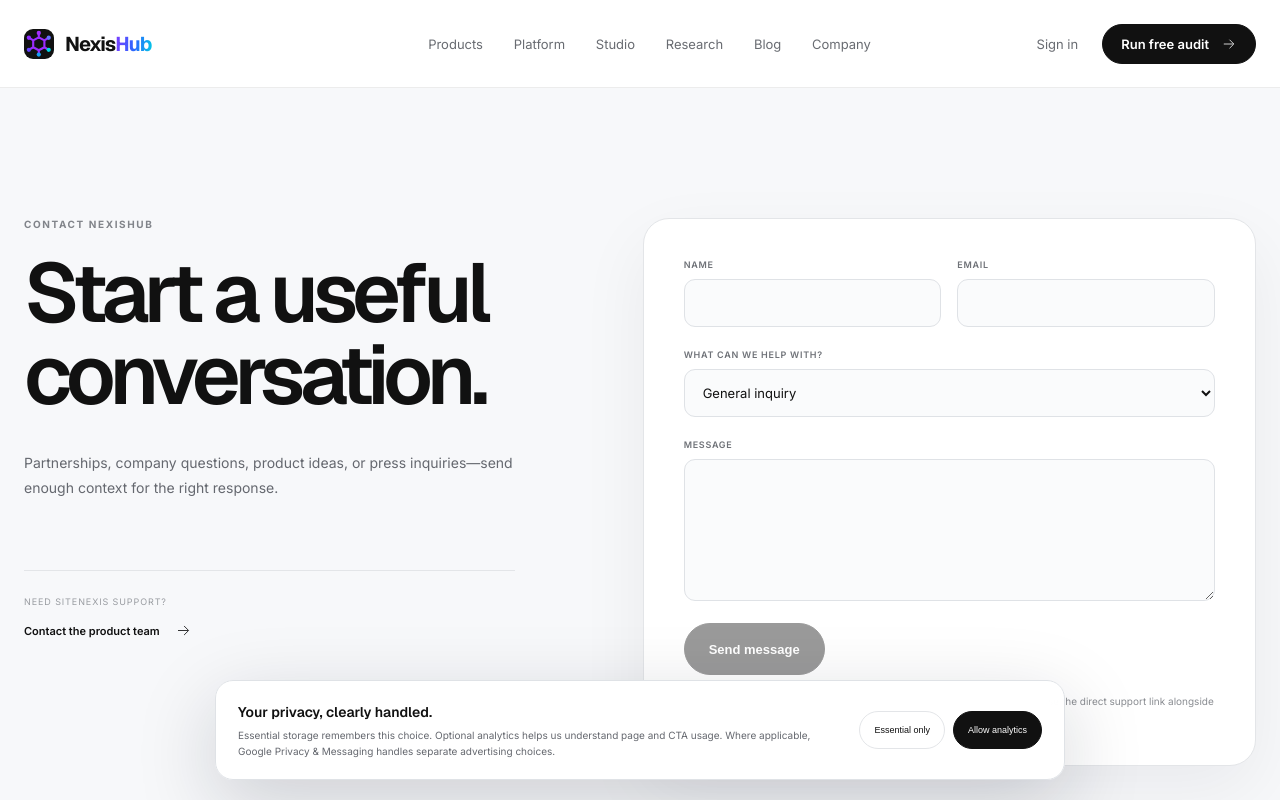
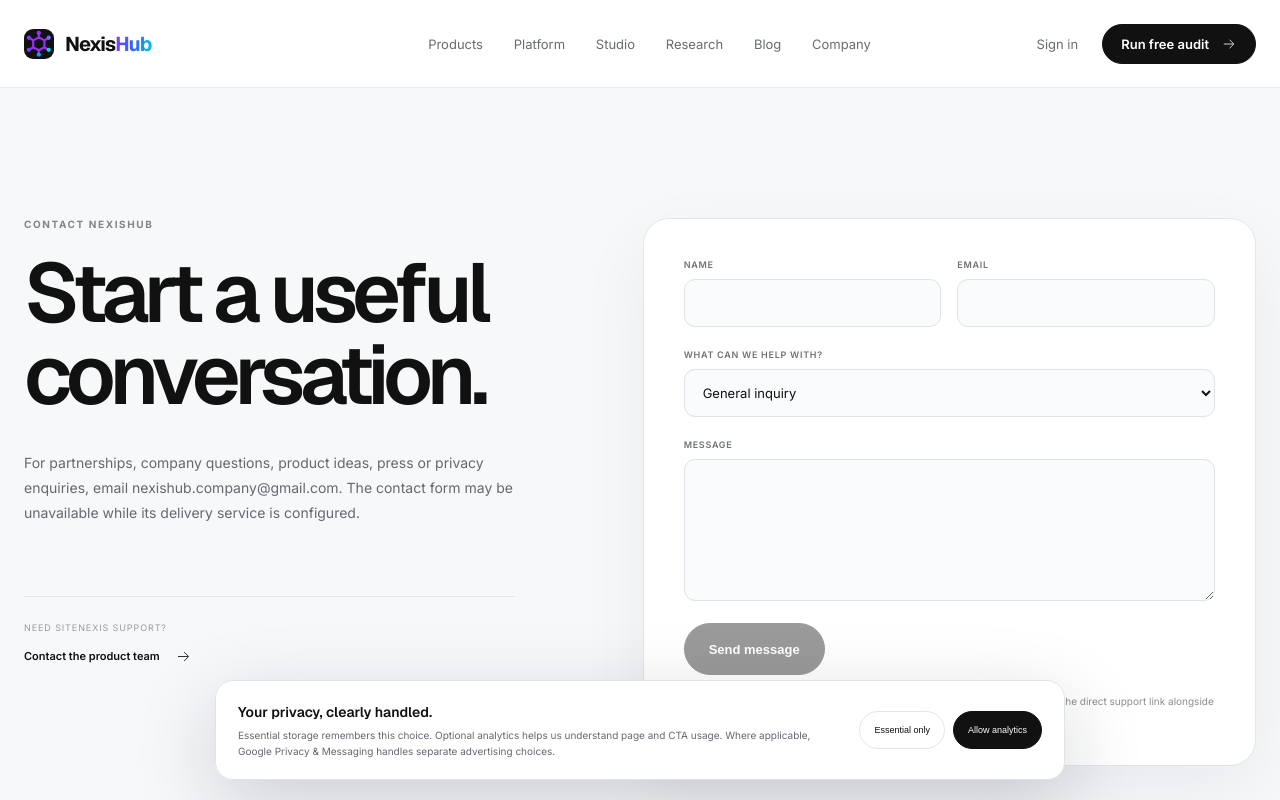
Before and after one commit to kellyxy110/NexisHub, a Next.js app in the folder website/: page /contact in a window 1280 px wide. Shown: the top 800 px of the page. Built offline with nearby package versions, Linux system fonts and the light colour scheme.

Commit message:
fix(contact): add founder-provided direct email and retain legal review boundaries

```diff
--- a/website/src/app/contact/page.tsx
+++ b/website/src/app/contact/page.tsx
@@ -6,5 +6,5 @@ import { siteNexisLinks } from "@/lib/site-links";
 export const metadata: Metadata = { title: "Contact", description: "Contact NexisHub or reach the SiteNexis product team.", alternates: { canonical: "/contact" } };
 
 export default function ContactPage() {
-  return <><SiteHeader light /><main className="contact-page"><section className="contact-hero"><div className="shell contact-grid"><div><p className="kicker">Contact NexisHub</p><h1>Start a useful<br />conversation.</h1><p>Partnerships, company questions, product ideas, or press inquiries—send enough context for the right response.</p><div className="contact-product"><span>Need SiteNexis support?</span><a href={siteNexisLinks.contact}>Contact the product team <Arrow /></a></div></div><ContactForm /></div></section></main><SiteFooter /></>;
+  return <><SiteHeader light /><main className="contact-page"><section className="contact-hero"><div className="shell contact-grid"><div><p className="kicker">Contact NexisHub</p><h1>Start a useful<br />conversation.</h1><p>For partnerships, company questions, product ideas, press or privacy enquiries, email <a href="mailto:nexishub.company@gmail.com">nexishub.company@gmail.com</a>. The contact form may be unavailable while its delivery service is configured.</p><div className="contact-product"><span>Need SiteNexis support?</span><a href={siteNexisLinks.contact}>Contact the product team <Arrow /></a></div></div><ContactForm /></div></section></main><SiteFooter /></>;
 }
```
